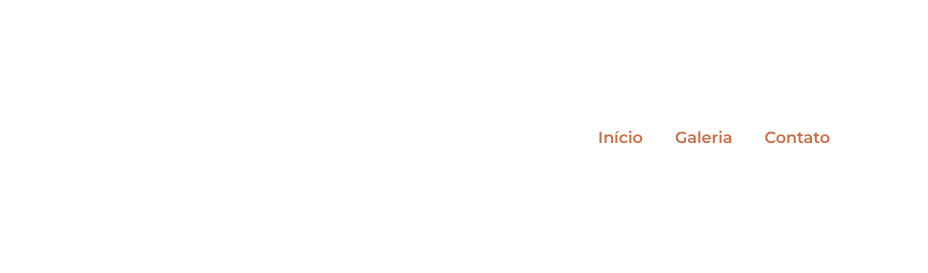
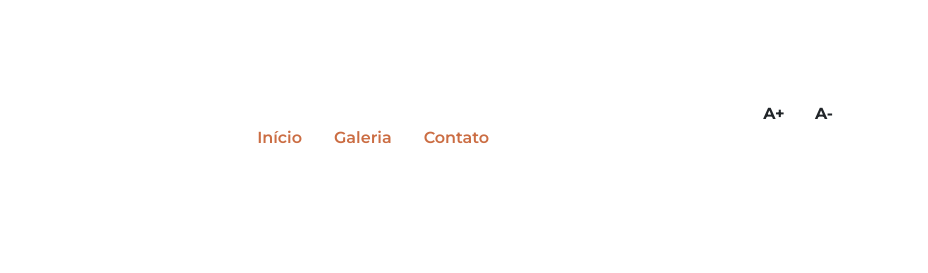
Before and after one commit to giseleecavei/projeto.1.trimestre, a plain HTML site: page index.html in a window 1280 px wide. Shown: the top 273 px of the page, 352-1280 px from the left. Drawn offline with nearby package versions, Linux system fonts and the light colour scheme; a script that the page names is missing.

Commit message:
add A+ e A-

```diff
--- a/index.html
+++ b/index.html
@@ -22,6 +22,9 @@
                 <li class="nav-item"><a class="nav-link" href="#galeria">Galeria</a></li>
                 <li class="nav-item"><a class="nav-link" href="#contato">Contato</a></li>
             </ul>
+            <div id="acessibilidade">
+                <button id="aumentar-fonte" class="btn btn-ptimary fw-bold">A+</button>
+                <button id="diminuir-fonte" class="btn btn-ptimary fw-bold">A-</button>
         </nav>
 
     </header>
```
